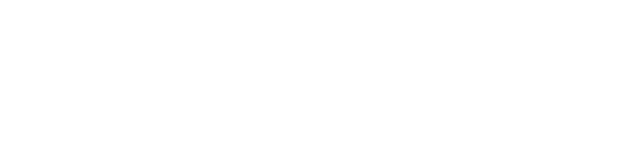
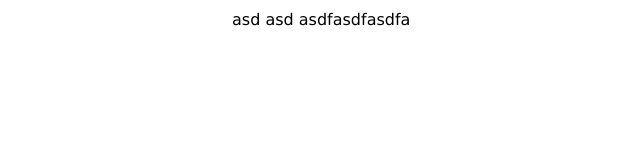
Before and after one commit to AntonL33/basic_repo, a plain HTML site: page index.html in a window 1280 px wide. Shown: the whole page, without its empty margins (93-733 px from the left). Drawn offline with Linux system fonts and the light colour scheme.

Commit message:
2nd commit

```diff
--- a/index.html
+++ b/index.html
@@ -6,6 +6,7 @@
 	</head>
 	<body>
 		<div id="wrapper">
+			<p>asd asd asdfasdfasdfa</p>
 		</div>
 	</body>
 </html>
--- a/styles.css
+++ b/styles.css
@@ -9,3 +9,7 @@
 	margin-left: auto;
 	padding: 10px;
 }
+
+p{
+	font-family: Verdana;
+}
```
